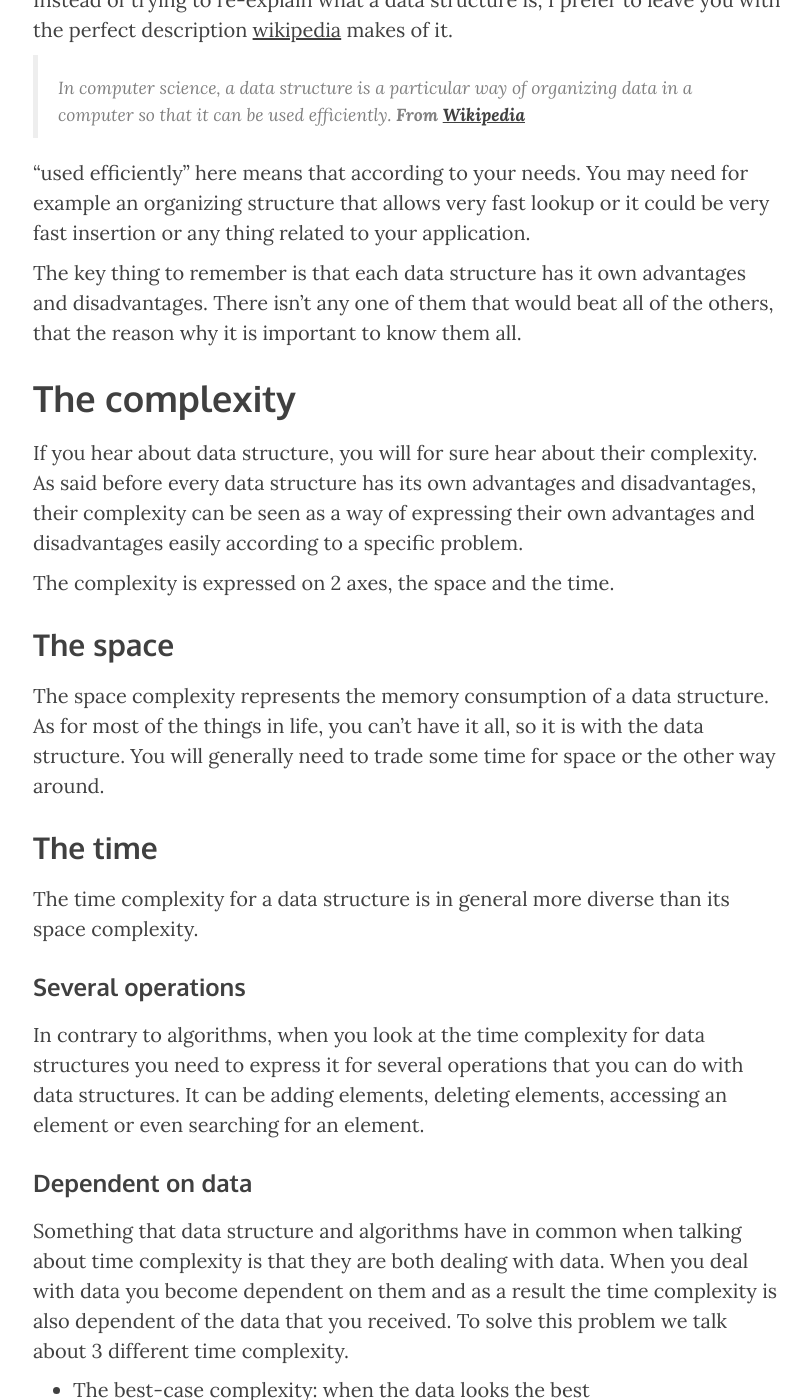
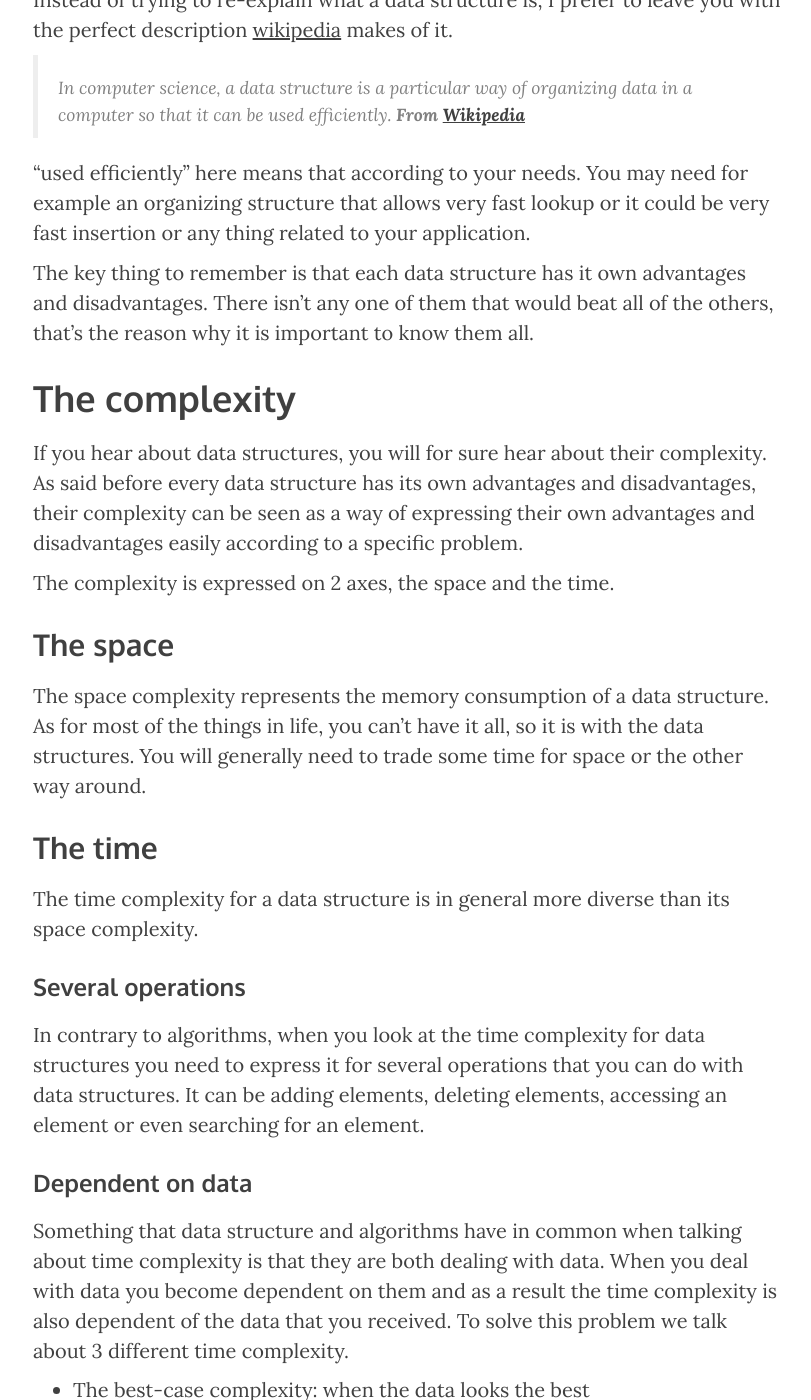
Before and after one commit to benoitvallon/benoitvallon.github.io, a Jekyll site: the page built from _posts/2016-01-11-data-structures-in-javascript.md, in a window 1280 px wide and 1400 px high, scrolled down 1473 px. Shown: the whole window, without its empty margins (232-1043 px from the left). Built offline with Jekyll 4.4.1, drawn with Linux system fonts in a browser that asks for light colours; nearby versions of some CDN libraries; comment, search, counter and statistics services are not loaded; some of the changed text lies outside the part shown.

Commit message:
Fixes typo in data structures post

```diff
--- a/_posts/2016-01-11-data-structures-in-javascript.md
+++ b/_posts/2016-01-11-data-structures-in-javascript.md
@@ -35,17 +35,17 @@ Instead of trying to re-explain what a data structure is, I prefer to leave you
 
 "used efficiently" here means that according to your needs. You may need for example an organizing structure that allows very fast lookup or it could be very fast insertion or any thing related to your application.
 
-The key thing to remember is that each data structure has it own advantages and disadvantages. There isn't any one of them that would beat all of the others, that the reason why it is important to know them all.
+The key thing to remember is that each data structure has it own advantages and disadvantages. There isn't any one of them that would beat all of the others, that's the reason why it is important to know them all.
 
 # The complexity
 
-If you hear about data structure, you will for sure hear about their complexity. As said before every data structure has its own advantages and disadvantages, their complexity can be seen as a way of expressing their own advantages and disadvantages easily according to a specific problem.
+If you hear about data structures, you will for sure hear about their complexity. As said before every data structure has its own advantages and disadvantages, their complexity can be seen as a way of expressing their own advantages and disadvantages easily according to a specific problem.
 
 The complexity is expressed on 2 axes, the space and the time.
 
 ## The space
 
-The space complexity represents the memory consumption of a data structure. As for most of the things in life, you can't have it all, so it is with the data structure. You will generally need to trade some time for space or the other way around.
+The space complexity represents the memory consumption of a data structure. As for most of the things in life, you can't have it all, so it is with the data structures. You will generally need to trade some time for space or the other way around.
 
 ## The time
 
```
Also changed, not shown: other parts of _posts/2016-01-11-data-structures-in-javascript.md (+1 -1 lines).
